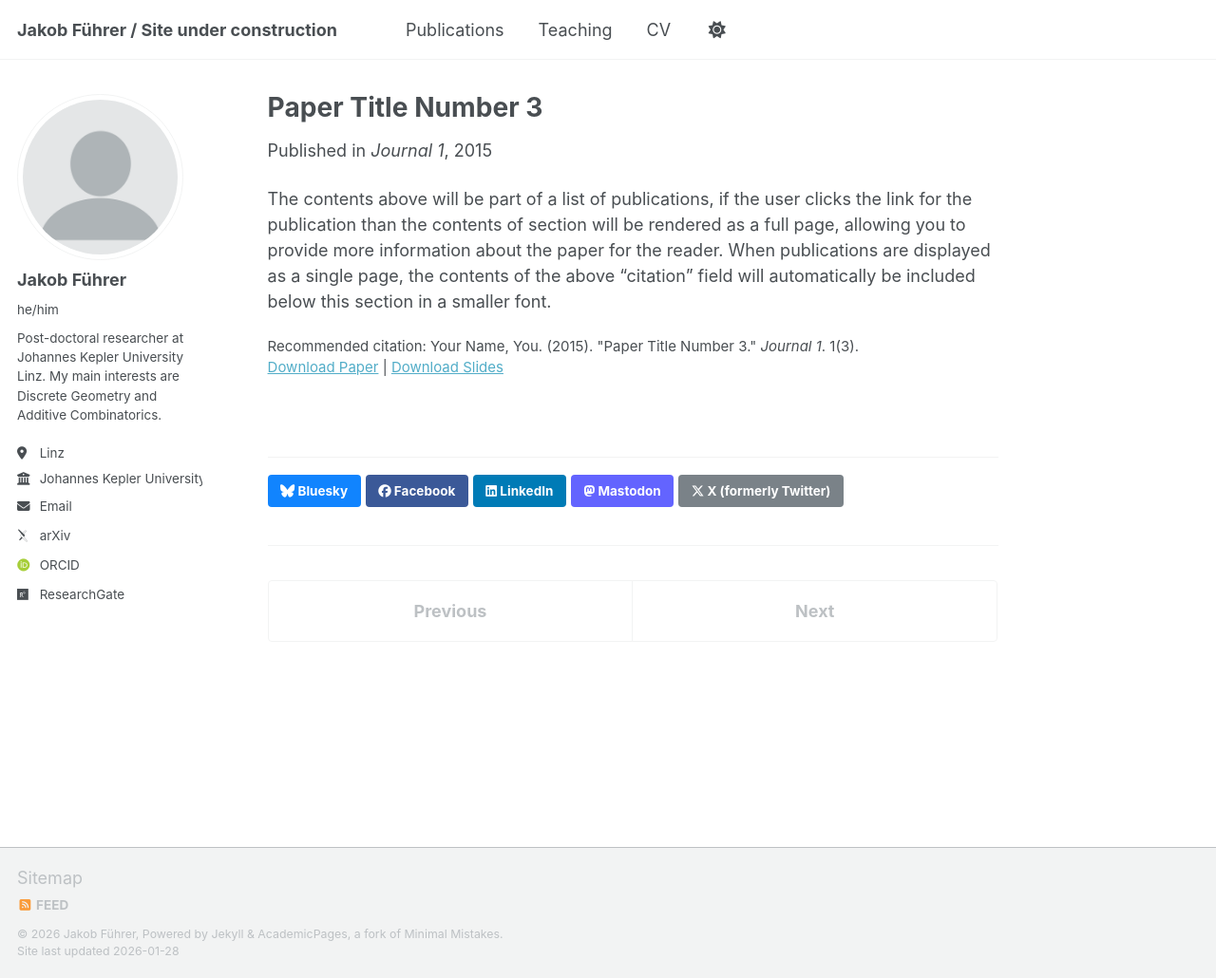
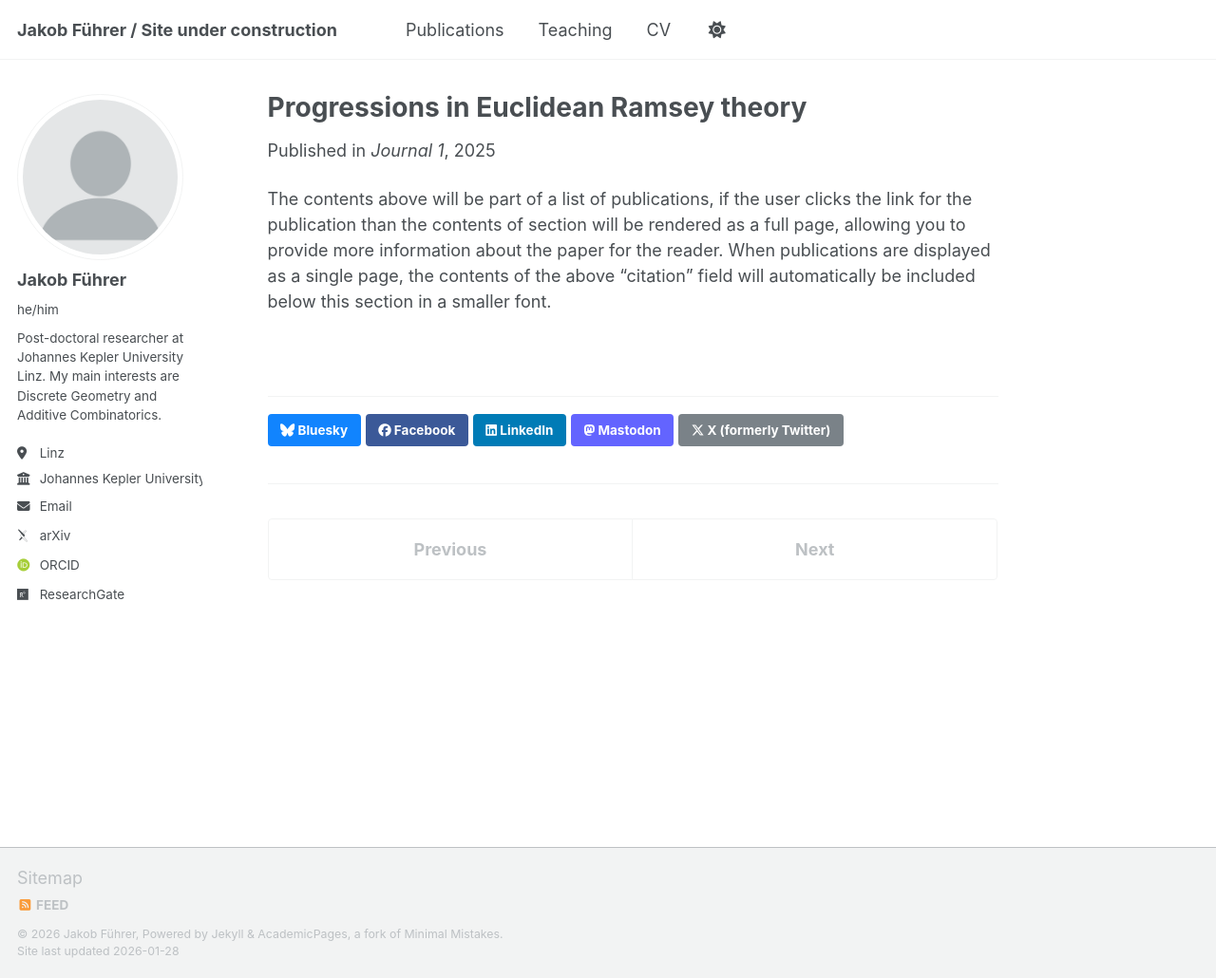
Before and after one commit to jakobfuehrer/jakobfuehrer.github.io, a Jekyll site: the page built from _publications/2015-10-01-paper-title-number-3.md, in a window 1280 px wide and 1030 px high. Shown: the whole window at 95% size. Built offline with Jekyll 4.4.1, drawn with Linux system fonts in a browser that asks for light colours; some web fonts are replaced; a script that is not in the unit is left out.

Commit message:
Update 2015-10-01-paper-title-number-3.md

```diff
--- a/_publications/2015-10-01-paper-title-number-3.md
+++ b/_publications/2015-10-01-paper-title-number-3.md
@@ -1,14 +1,14 @@
 ---
-title: "Paper Title Number 3"
+title: "Progressions in Euclidean Ramsey theory"
 collection: publications
 category: manuscripts
 permalink: /publication/2015-10-01-paper-title-number-3
-excerpt: 'This paper is about the number 3. The number 4 is left for future work.'
-date: 2015-10-01
+excerpt: 'joint work with Géza Tóth.'
+date: 01.03.2025
 venue: 'Journal 1'
-slidesurl: 'https://academicpages.github.io/files/slides3.pdf'
-paperurl: 'https://academicpages.github.io/files/paper3.pdf'
-citation: 'Your Name, You. (2015). &quot;Paper Title Number 3.&quot; <i>Journal 1</i>. 1(3).'
+#slidesurl: 'https://academicpages.github.io/files/slides3.pdf'
+paperurl: 'https://doi.org/10.1016/j.ejc.2024.104105'
+#citation: 'Your Name, You. (2015). &quot;Paper Title Number 3.&quot; <i>Journal 1</i>. 1(3).'
 ---
 
 The contents above will be part of a list of publications, if the user clicks the link for the publication than the contents of section will be rendered as a full page, allowing you to provide more information about the paper for the reader. When publications are displayed as a single page, the contents of the above "citation" field will automatically be included below this section in a smaller font.
```
